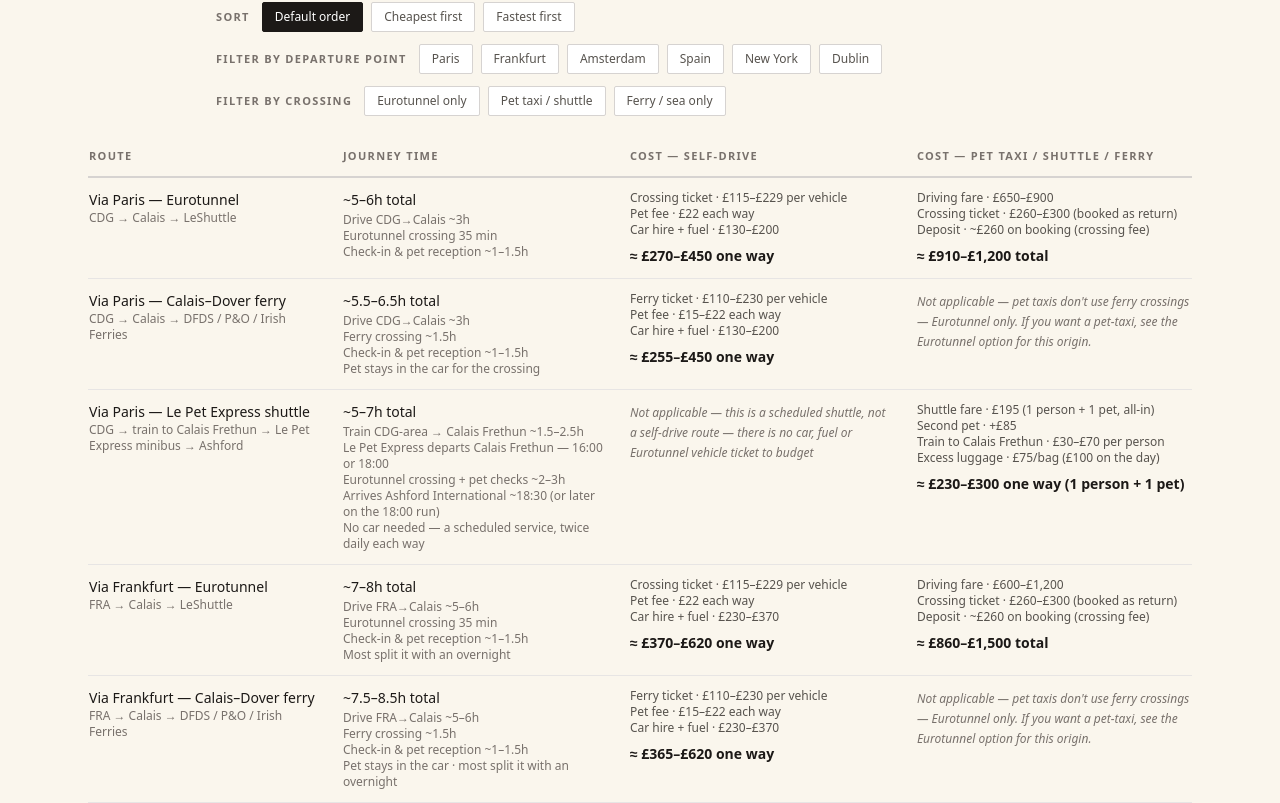
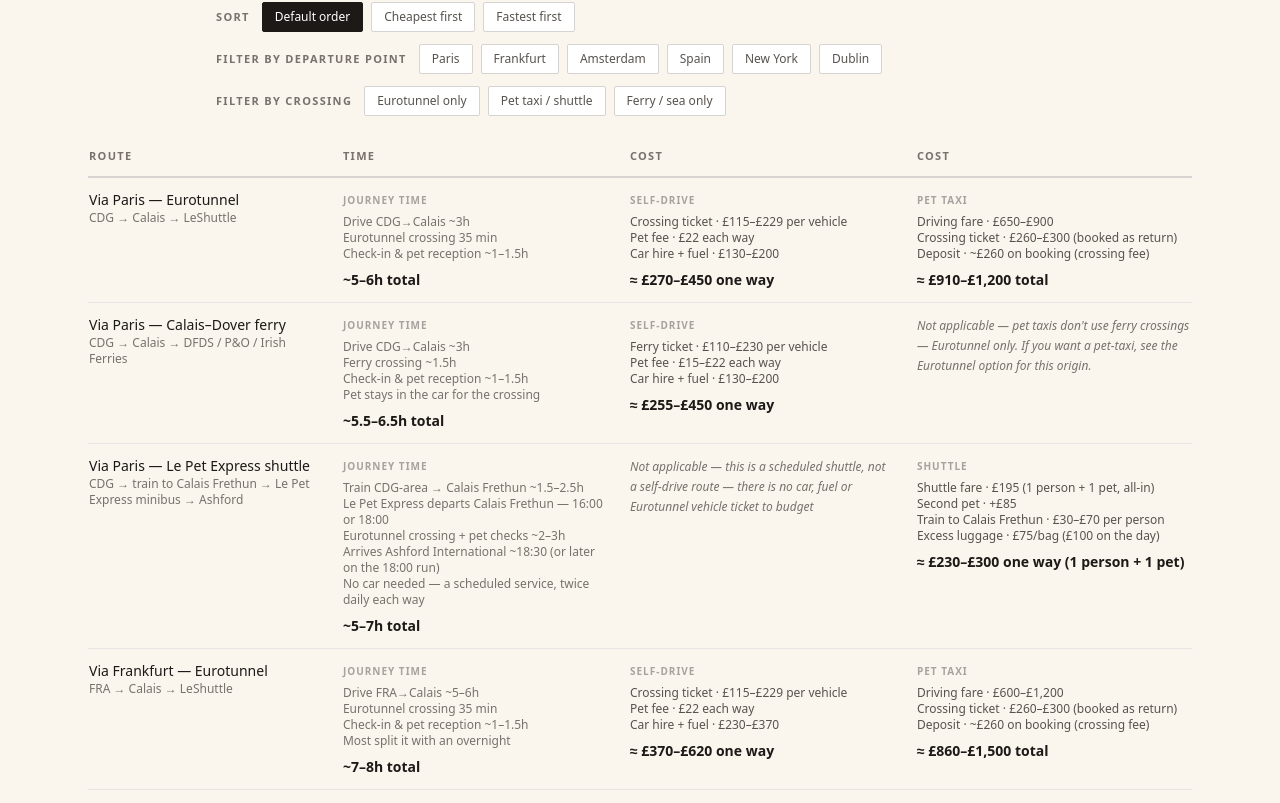
Before and after one commit to rupindermahay/petsincabin, a Next.js app: page /getting-your-pet-into-the-uk in a window 1280 px wide. Shown: the part 1037-1840 px from the top of the page. Built offline with nearby package versions, Linux system fonts and the light colour scheme.

Commit message:
Add files via upload

```diff
--- a/components/RouteComparison.jsx
+++ b/components/RouteComparison.jsx
@@ -538,13 +538,13 @@ export default function RouteComparison() {
                     Route
                   </th>
                   <th className="text-left font-sans text-[11px] uppercase tracking-[0.12em] text-stone-500 font-semibold py-2.5 px-3">
-                    Journey time
+                    Time
                   </th>
                   <th className="text-left font-sans text-[11px] uppercase tracking-[0.12em] text-stone-500 font-semibold py-2.5 px-3">
-                    Cost — self-drive
+                    Cost
                   </th>
                   <th className="text-left font-sans text-[11px] uppercase tracking-[0.12em] text-stone-500 font-semibold py-2.5 pl-3">
-                    Cost — pet taxi / shuttle / ferry
+                    Cost
                   </th>
                 </tr>
               </thead>
@@ -564,20 +564,23 @@ export default function RouteComparison() {
                     </td>
                     <td className="py-3 px-3 align-top">
                       <div className="flex flex-col h-full">
-                        <span className="font-medium text-stone-900">
-                          {r.timeHeadline}
+                        <span className="block text-[10px] uppercase tracking-[0.1em] text-stone-400 font-semibold mb-1">
+                          Journey time
                         </span>
+                        <div className="flex-grow">
                           {r.timeLegs &&
                             r.timeLegs.map((leg, i) => (
                               <span
                                 key={i}
-                              className={`block text-xs text-stone-500${
-                                i === 0 ? " mt-0.5" : ""
-                              }`}
+                                className="block text-xs text-stone-500"
                               >
                                 {leg}
                               </span>
                             ))}
+                        </div>
+                        <span className="block font-semibold text-stone-900 mt-2">
+                          {r.timeHeadline}
+                        </span>
                       </div>
                     </td>
                     <td className="py-3 px-3 align-top">
@@ -587,6 +590,9 @@ export default function RouteComparison() {
                         </span>
                       ) : (
                         <div className="flex flex-col h-full">
+                          <span className="block text-[10px] uppercase tracking-[0.1em] text-stone-400 font-semibold mb-1">
+                            Self-drive
+                          </span>
                           <div className="flex-grow">
                             {r.driveCost &&
                               r.driveCost.map((c, i) => (
@@ -616,6 +622,9 @@ export default function RouteComparison() {
                         </span>
                       ) : r.taxiCost ? (
                         <div className="flex flex-col h-full">
+                          <span className="block text-[10px] uppercase tracking-[0.1em] text-stone-400 font-semibold mb-1">
+                            {costLabel(r.costType).replace(/^./, (c) => c.toUpperCase())}
+                          </span>
                           <div className="flex-grow">
                             {r.taxiCost.map((c, i) => (
                               <span
```
Lines whose indentation alone changed are shown as unchanged.
